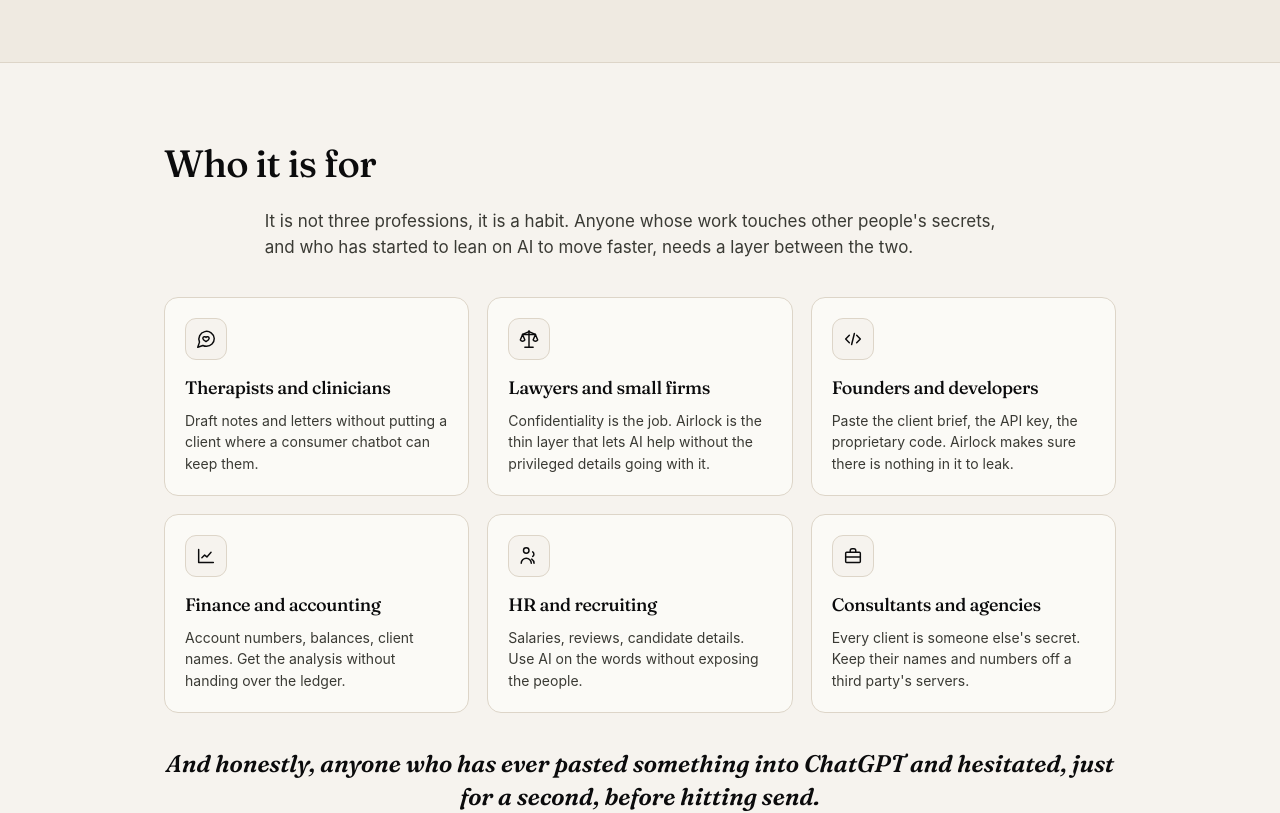
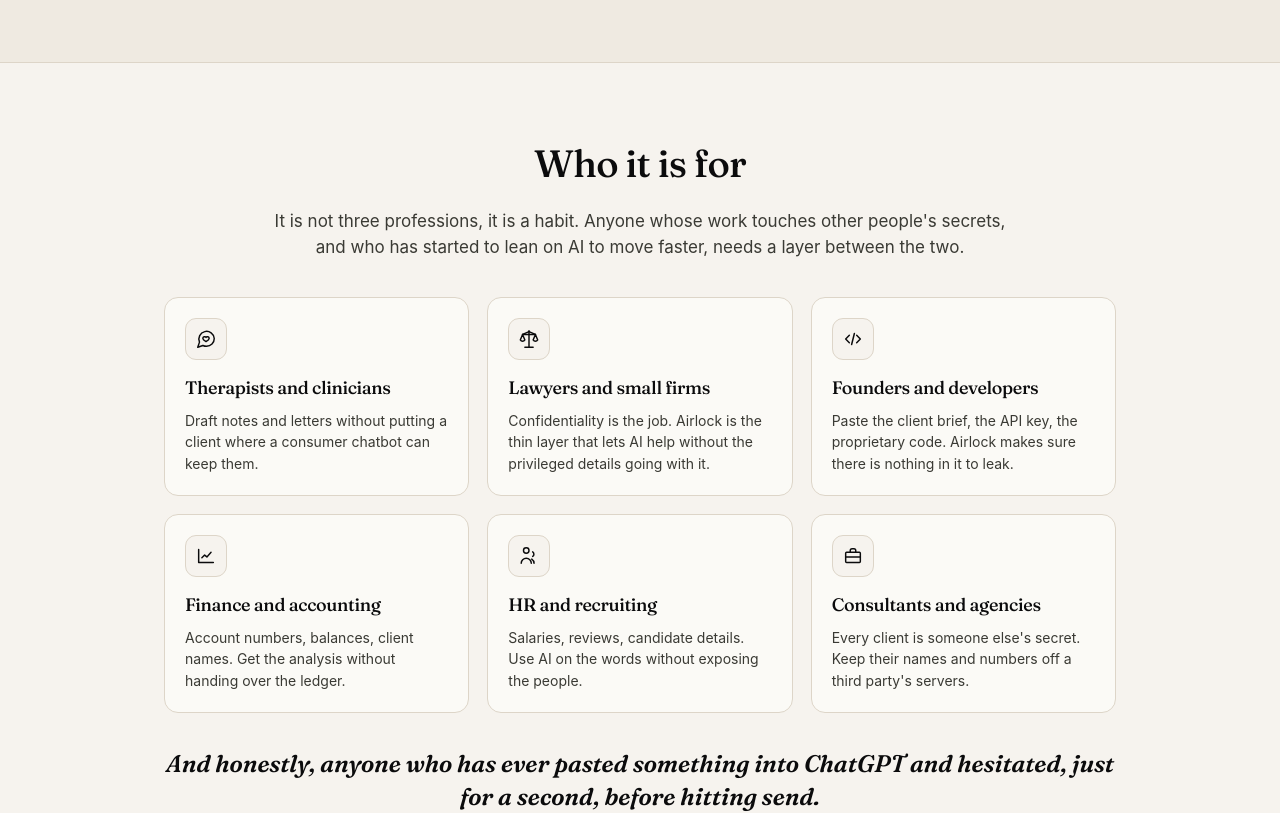
Before and after one commit to asrithcheepurupalli/airlock, a React (Vite) app: page / in a window 1280 px wide. Shown: the part 5460-6273 px from the top of the page. Built offline with nearby package versions, Linux system fonts and the light colour scheme.

Commit message:
Landing: center the Who-it-is-for section (heading+lede+foot) with cards left-aligned, matching pricing — fixes scattered intro

```diff
--- a/src/styles.css
+++ b/src/styles.css
@@ -193,6 +193,7 @@
 
 /* ---- how / steps ---- */
 .how, .who { max-width: 1000px; margin: 72px auto 0; padding: 0 24px; }
+.who { text-align: center; } /* heading + lede + foot centered; cards reset to left below */
 .steps { display: grid; grid-template-columns: repeat(3, 1fr); gap: 22px; margin-top: 28px; }
 .step { border-top: 2px solid var(--ink); padding-top: 16px; }
 .step-n { font-family: var(--display); font-size: 14px; color: var(--accent); }
@@ -283,7 +284,7 @@
 .pillar-ic svg { width: 28px; height: 28px; }
 
 /* ---- audience ---- */
-.audience { display: grid; grid-template-columns: repeat(3, 1fr); gap: 18px; margin-top: 28px; }
+.audience { display: grid; grid-template-columns: repeat(3, 1fr); gap: 18px; margin-top: 28px; text-align: left; }
 .aud { border: 1px solid var(--line); border-radius: 14px; padding: 20px; background: var(--card); }
 .aud h3 { font-size: 18px; margin: 0 0 8px; }
 .aud p { font-size: 14px; color: #3a3a34; margin: 0; }
```
